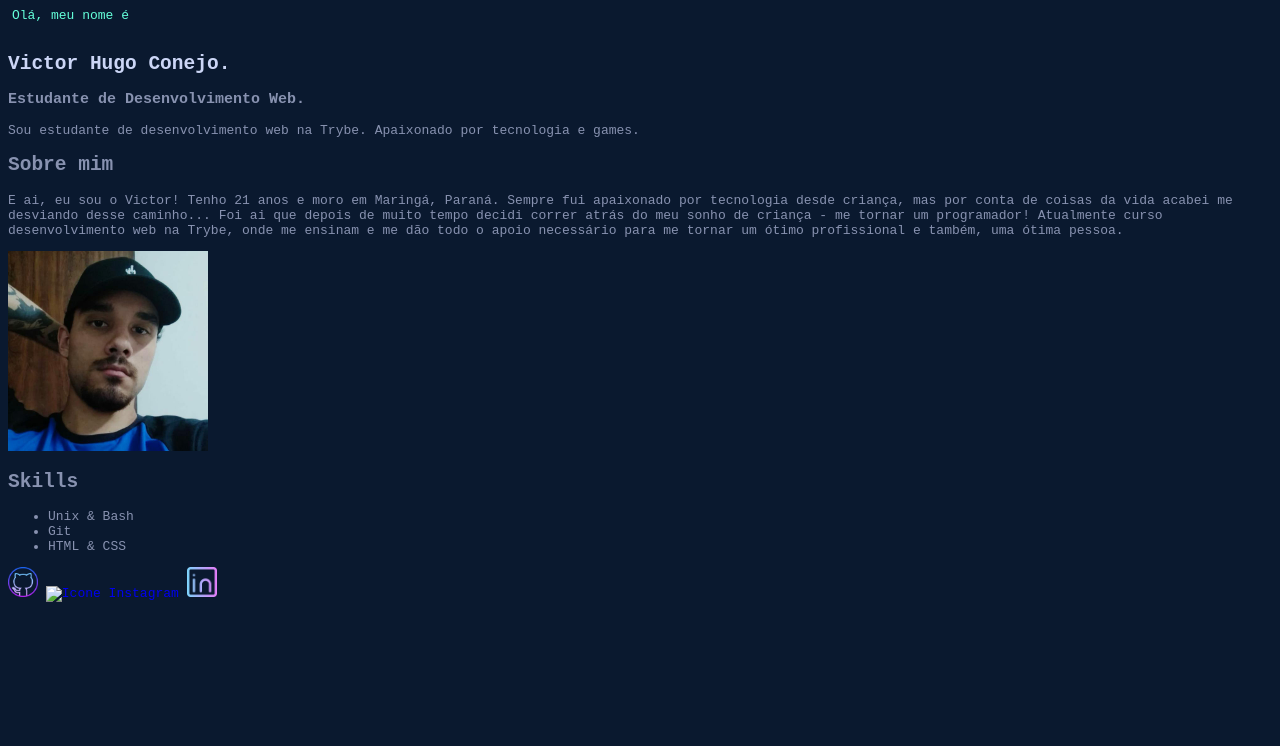
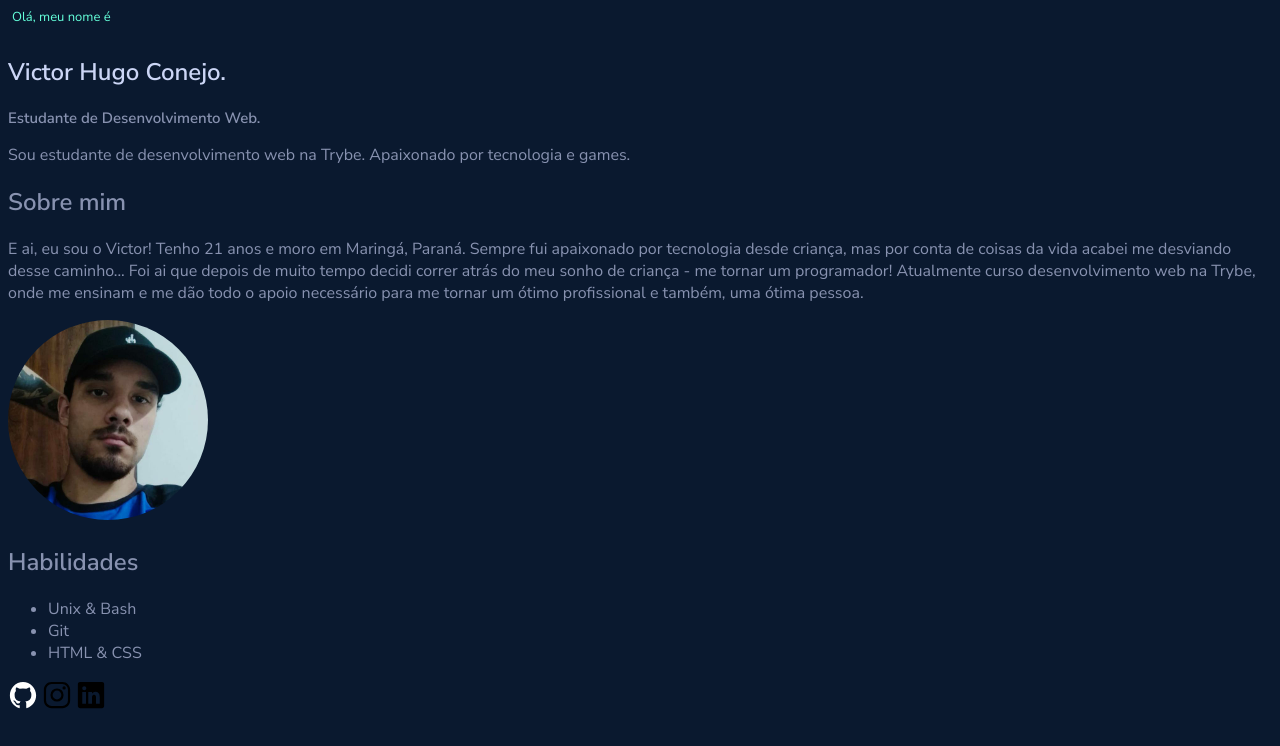
Before and after one commit to victorftw/victorftw.github.io, a plain HTML site: page index.html in a window 1280 px wide. Drawn offline with Linux system fonts and the light colour scheme.

Commit message:
modificando icons redes sociais

```diff
--- a/index.html
+++ b/index.html
@@ -7,6 +7,9 @@
     <meta http-equiv="X-UA-Compatible" content="IE=edge">
     <meta name="viewport" content="width=device-width, initial-scale=1.0">
     <title>Portfólio</title>
+    <link rel="preconnect" href="https://fonts.googleapis.com">
+    <link rel="preconnect" href="https://fonts.gstatic.com" crossorigin>
+    <link href="https://fonts.googleapis.com/css2?family=Nunito+Sans:ital,wght@0,200;0,300;0,400;0,600;1,200;1,300;1,400;1,600&display=swap" rel="stylesheet">
     <link rel="stylesheet" type="text/css" href="style.css">
 
 </head>
@@ -31,12 +34,12 @@
         </div>
 
         <div>
-            <img src="foto.jpg" alt="Foto do Victor" height="200px">
+            <img id="foto" src="foto.jpg" alt="Foto do Victor" height="200px">
         </div>
 
     </div>
 
-    <h2>Skills</h2>
+    <h2>Habilidades</h2>
     <div>
         <ul>
             <li>Unix & Bash</li>
@@ -45,11 +48,13 @@
         </ul>
     </div>
 
-    <a href="https://github.com/victorftw" target="_blank"> <img src="icon-gh.png" alt="Icone GitHub" height="30px"> </a>
-    <a href="https://www.instagram.com/victorftw_/" target="_blank"> <img src="icon-ig" alt="Icone Instagram" height="30px"> </a>
-    <a href="https://www.linkedin.com/in/victor-hugo-conejo-8a36931a7/" target="_blank"> <img src="icon-lkd.png" alt="Icone Linkedin" height="30px"> </a>
+    <a href="https://github.com/victorftw" target="_blank"> <img src="logo-github.svg" alt="Icone GitHub" height="30px"></a>
+    <a href="https://www.instagram.com/victorftw_/" target="_blank"> <img src="logo-instagram.svg"Icone Instagram" height="30px"></a>
+    <a href="https://www.linkedin.com/in/victor-hugo-conejo-8a36931a7/" target="_blank"> <img src="logo-linkedin.svg" alt="Icone Linkedin" height="30px"></a>
 
-
+    <!-- <a href="https://github.com/victorftw" target="_blank"> <img src="icon-gh.png" alt="Icone GitHub" height="30px"></a>
+    <a href="https://www.instagram.com/victorftw_/" target="_blank"> <img src="icon-ig.png" alt="Icone Instagram"height="30px"> </a>
+    <a href="https://www.linkedin.com/in/victor-hugo-conejo-8a36931a7/" target="_blank"> <img src="icon-lkd.png" alt="Icone Linkedin" height="30px"> </a> -->
 </body>
 
 </html>
--- a/style.css
+++ b/style.css
@@ -1,6 +1,6 @@
 body {
     background-color: #0A192F;
-    font-family: monospace;
+    font-family: 'Nunito Sans', sans-serif;
     color: #8892B0;
 }
 
@@ -24,3 +24,7 @@ body {
 a {
     text-decoration: none;
 }
+
+#foto {
+    border-radius: 50%;
+}
```
Also changed, not shown: icon-ig.png (added), logo-github.svg (added), logo-instagram.svg (added), logo-linkedin.svg (added), 1 other file.
